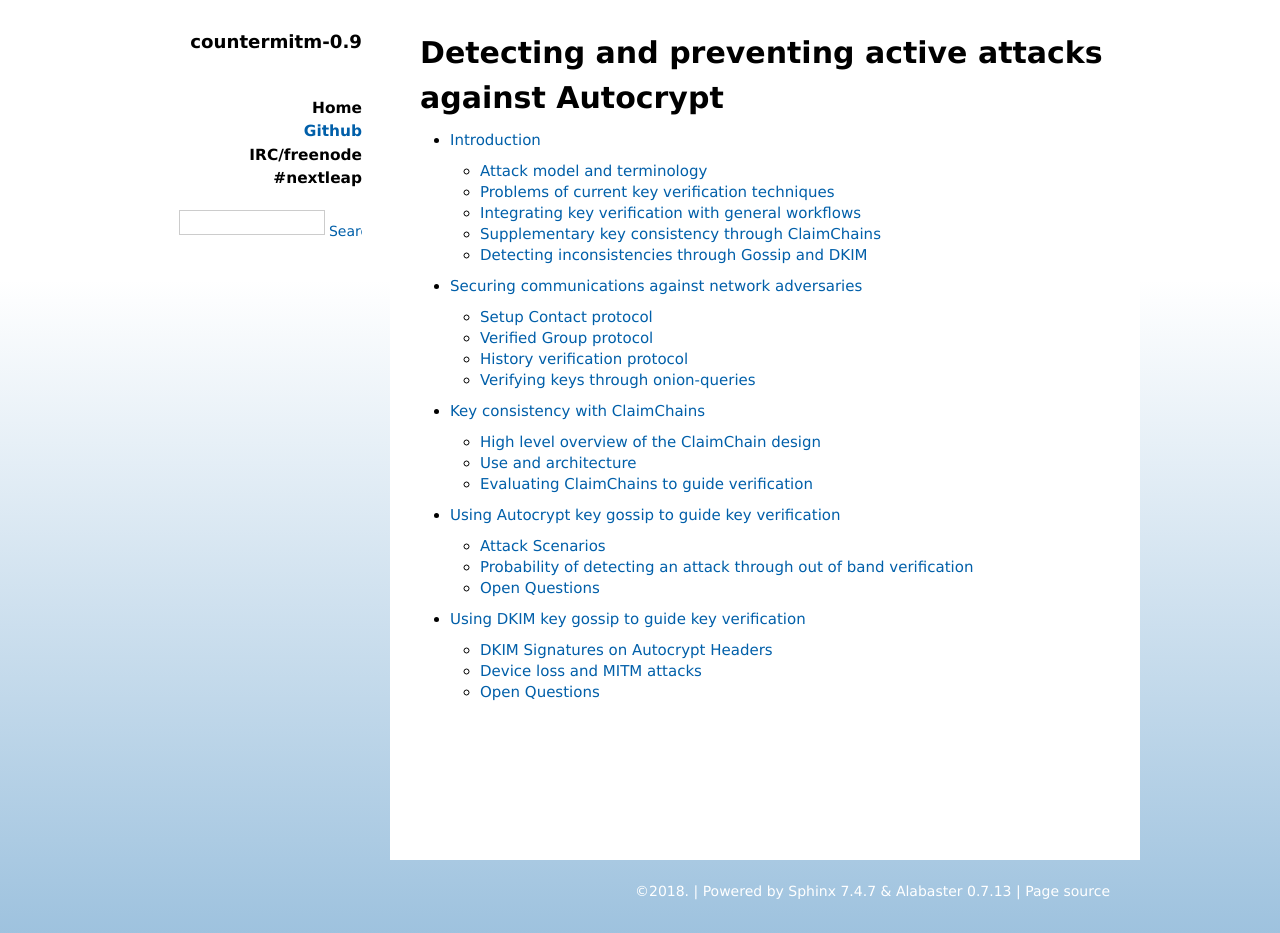
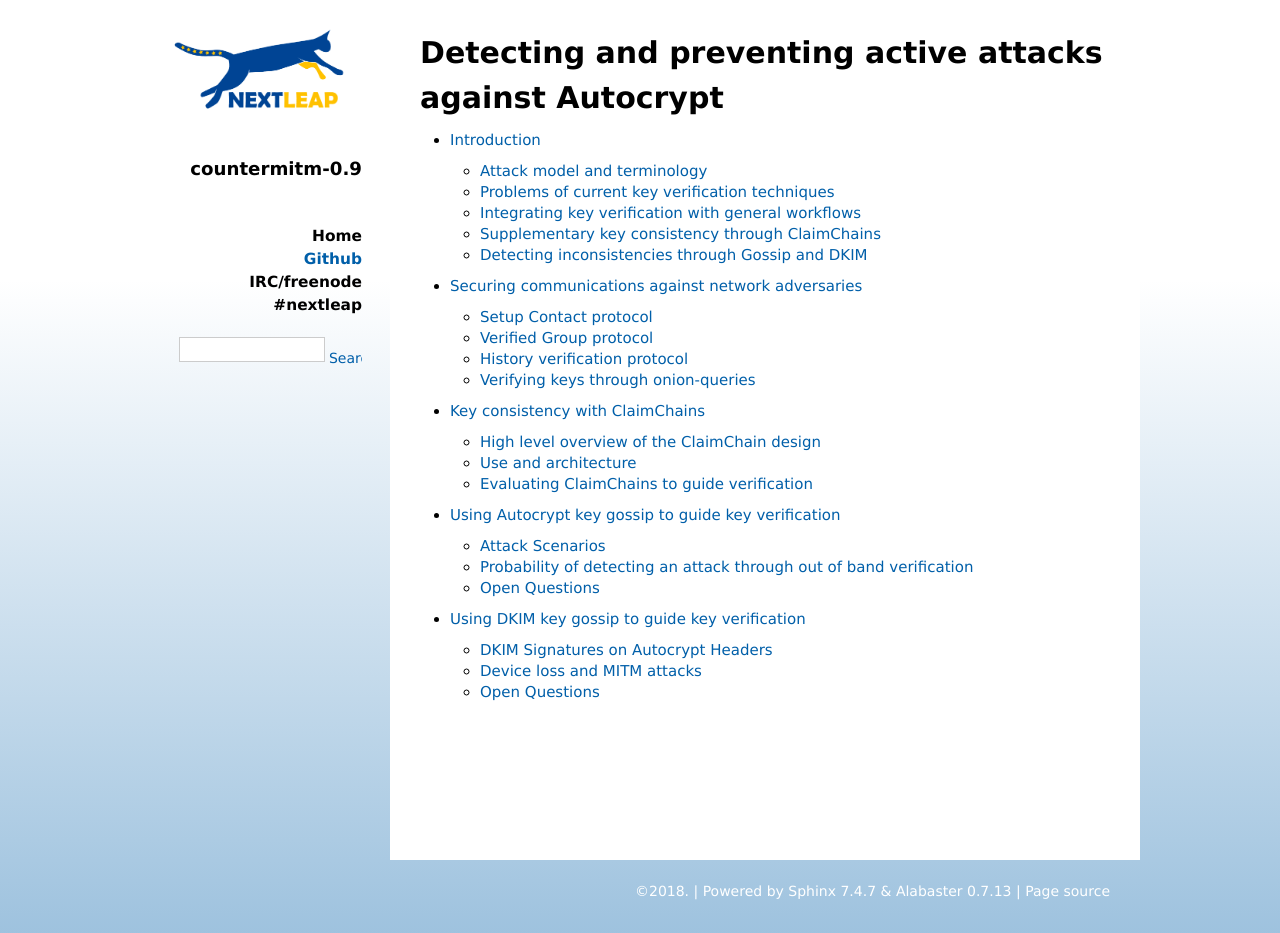
Before and after one commit to nextleap-project/countermitm, a Sphinx documentation site: the page built from source/index.rst, in a window 1280 px wide. Built offline with Sphinx 7.4.7, drawn with Linux system fonts in a browser that asks for light colours.

Commit message:
fix logo position

```diff
--- a/source/claimchains.rst
+++ b/source/claimchains.rst
@@ -222,7 +222,7 @@ few verifications per user will already lead to a large cluster
 of verified contacts in the social graph.
 In this scenario any MITM attack will lead to inconsistencies
 observed by both the attacked parties and their neighbours.
-We quantify the likelihood of an attack in `gossip-attack`_.
+We quantify the likelihood of an attack in :ref:`gossip-attack`.
 
 To detect inconsistencies we propose
 that clients compare their own ClaimChains with those of peers,
--- a/source/conf.py
+++ b/source/conf.py
@@ -130,7 +130,7 @@ html_theme = 'alabaster'
 
 # The name of an image file (relative to this directory) to place at the top
 # of the sidebar.
-html_logo = "nextleap_logo_transp_1004x538.png"
+html_logo = "img/nextleap_logo_transp_1004x538.png"
 
 # The name of an image file (relative to this directory) to use as a favicon of
 # the docs.  This file should be a Windows icon file (.ico) being 16x16 or 32x32
```
